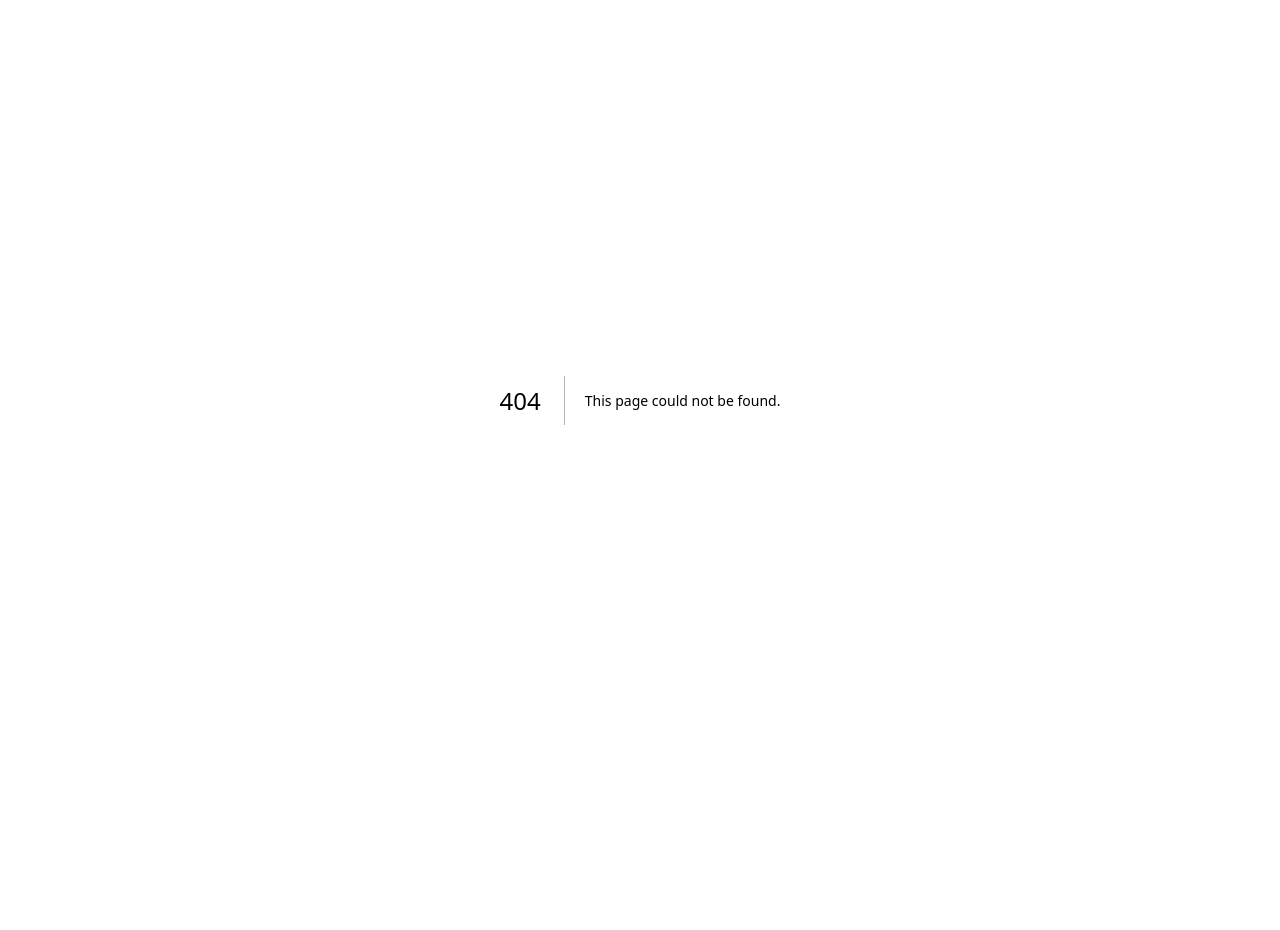
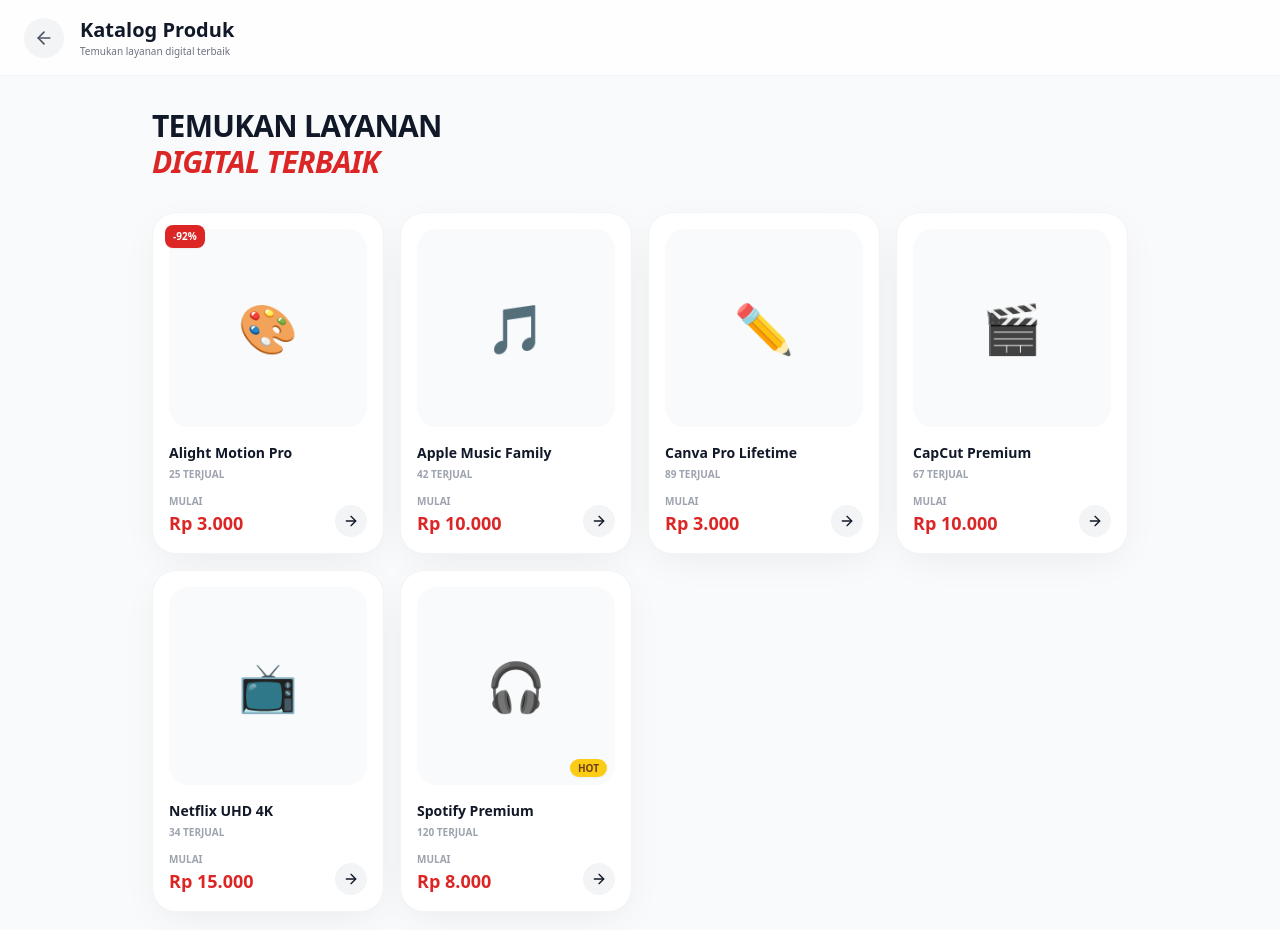
Before and after one commit to Reavy1st/noamart, a Next.js app: page /products in a window 1280 px wide. Before the commit this address had no page. Shown: the top 930 px of the page. Before the commit the page ends 800 px from the top, so only its background shows below. Built offline with nearby package versions, Linux system fonts and the light colour scheme.

Commit message:
Create page.tsx

```diff
--- /dev/null
+++ b/src/app/products/page.tsx
@@ -0,0 +1,67 @@
+"use client";
+import { useState, useEffect } from "react";
+import { motion } from "framer-motion";
+import Link from "next/link";
+import { ArrowLeft, ArrowRight, ShoppingBag } from "lucide-react";
+
+const DEFAULT_PRODUCTS = [
+  { id: 1, name: "Alight Motion Pro", price: "Rp 3.000", sold: 25, icon: "🎨", discount: "-92%" },
+  { id: 2, name: "Apple Music Family", price: "Rp 10.000", sold: 42, icon: "🎵" },
+  { id: 3, name: "Canva Pro Lifetime", price: "Rp 3.000", sold: 89, icon: "✏️" },
+  { id: 4, name: "CapCut Premium", price: "Rp 10.000", sold: 67, icon: "🎬" },
+  { id: 5, name: "Netflix UHD 4K", price: "Rp 15.000", sold: 34, icon: "📺" },
+  { id: 6, name: "Spotify Premium", price: "Rp 8.000", sold: 120, icon: "🎧", hot: true },
+];
+
+export default function ProductsPage() {
+  const [products, setProducts] = useState(DEFAULT_PRODUCTS);
+
+  useEffect(() => {
+    const saved = localStorage.getItem('noamart_products');
+    if (saved) setProducts(JSON.parse(saved));
+  }, []);
+
+  return (
+    <div className="min-h-screen bg-background dark:bg-darkBg pb-20">
+      <header className="sticky top-0 z-40 backdrop-blur-xl bg-white/80 dark:bg-darkSurface/80 border-b border-gray-100 dark:border-gray-800 px-6 py-4 flex items-center gap-4">
+        <Link href="/" className="w-10 h-10 rounded-full bg-gray-100 dark:bg-gray-800 flex items-center justify-center text-gray-600 dark:text-gray-300">
+          <ArrowLeft size={20} />
+        </Link>
+        <div className="flex flex-col">
+          <span className="font-bold text-xl dark:text-white">Katalog Produk</span>
+          <span className="text-[10px] text-gray-500">Temukan layanan digital terbaik</span>
+        </div>
+      </header>
+
+      <div className="max-w-5xl mx-auto px-6 pt-8">
+        <div className="mb-8">
+          <h2 className="text-3xl font-black tracking-tight dark:text-white">TEMUKAN LAYANAN</h2>
+          <h2 className="text-3xl font-black tracking-tight text-primary italic">DIGITAL TERBAIK</h2>
+        </div>
+
+        <div className="grid grid-cols-2 md:grid-cols-3 lg:grid-cols-4 gap-4">
+          {products.map((p, i) => (
+            <motion.div key={p.id} initial={{ opacity: 0, scale: 0.95 }} animate={{ opacity: 1, scale: 1 }} transition={{ delay: i * 0.05 }} className="bg-white dark:bg-darkSurface p-4 rounded-[24px] shadow-soft border border-gray-100 dark:border-gray-800 hover:shadow-lg hover:border-red-100 dark:hover:border-red-900/50 transition-all group relative">
+              {p.discount && <span className="absolute top-3 left-3 bg-primary text-white text-[10px] font-black px-2 py-1 rounded-lg shadow-sm z-10">{p.discount}</span>}
+              <div className="aspect-square bg-gray-50 dark:bg-gray-800 rounded-[20px] mb-4 overflow-hidden relative flex items-center justify-center text-5xl group-hover:scale-105 transition-transform duration-300">
+                {p.icon}
+                {p.hot && <span className="absolute bottom-2 right-2 bg-yellow-400 text-yellow-900 text-[10px] font-black px-2 py-1 rounded-full shadow-sm">HOT</span>}
+              </div>
+              <h3 className="font-bold text-gray-900 dark:text-white truncate text-sm mb-1">{p.name}</h3>
+              <p className="text-[10px] text-gray-400 font-bold uppercase mb-3">{p.sold} TERJUAL</p>
+              <div className="flex justify-between items-end">
+                <div>
+                  <p className="text-[10px] text-gray-400 font-bold uppercase">MULAI</p>
+                  <p className="text-primary font-black text-lg">{p.price}</p>
+                </div>
+                <div className="w-8 h-8 bg-gray-100 dark:bg-gray-800 rounded-full flex items-center justify-center group-hover:bg-primary group-hover:text-white transition-colors">
+                  <ArrowRight size={16} />
+                </div>
+              </div>
+            </motion.div>
+          ))}
+        </div>
+      </div>
+    </div>
+  );
+}
```
